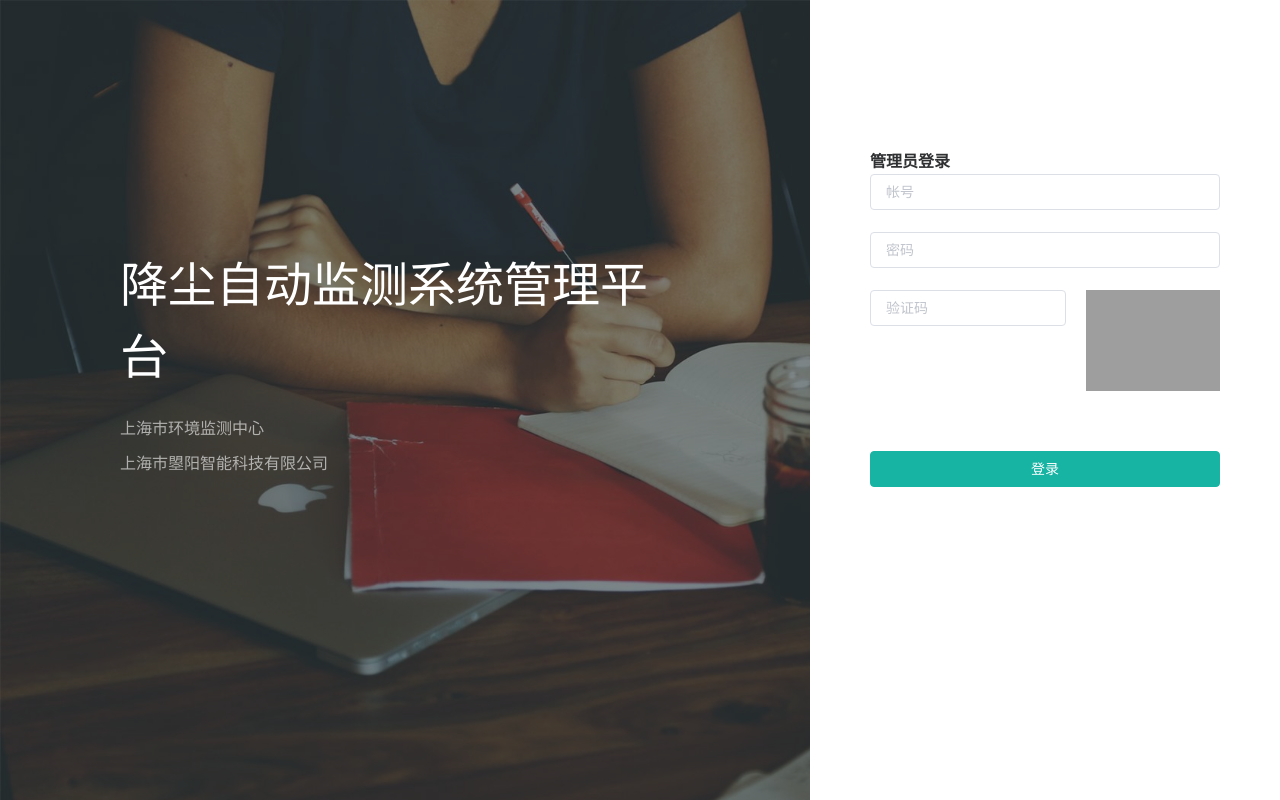
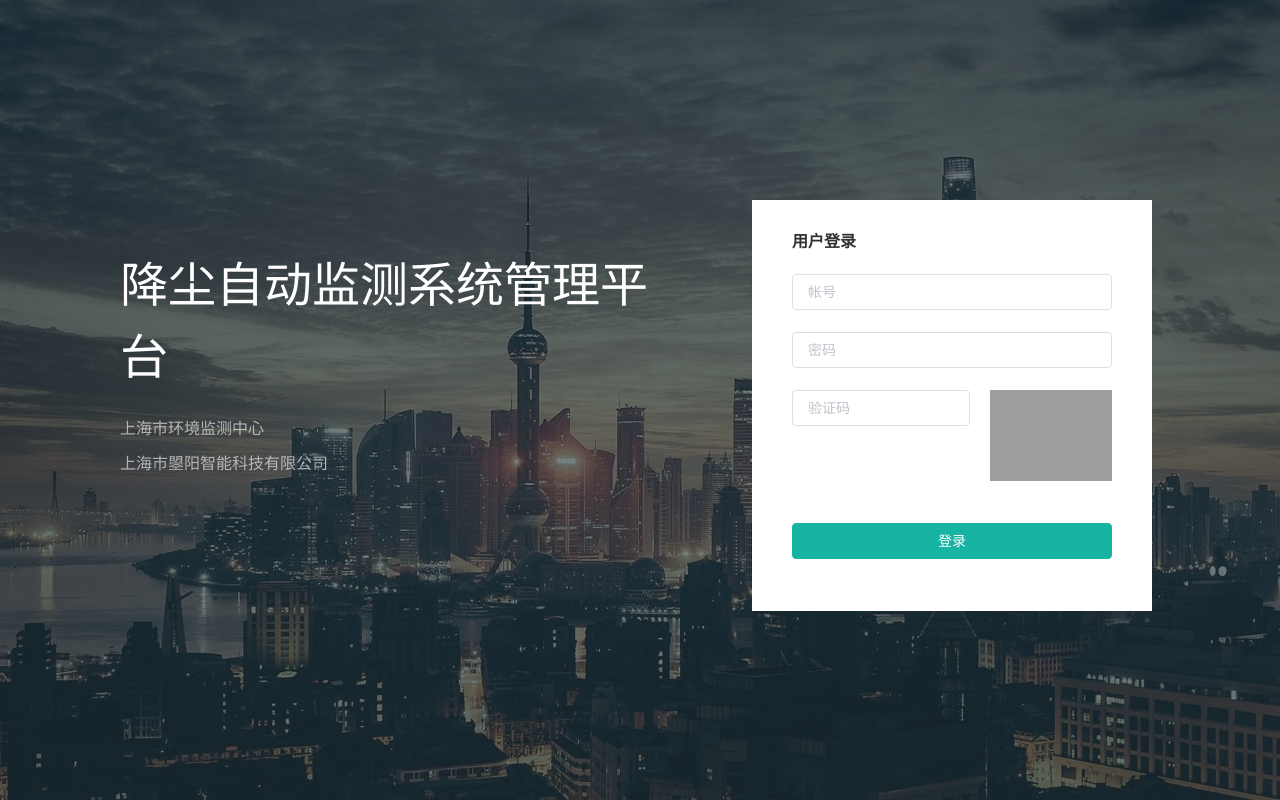
Before and after one commit to linlijia/dust-vue, a Vue app: page /#/login in a window 1280 px wide. Built offline with nearby package versions, Linux system fonts and the light colour scheme; what vue-cookie would draw is missing.

Commit message:
1. 修改了登录页

```diff
--- a/src/views/common/login.vue
+++ b/src/views/common/login.vue
@@ -8,7 +8,7 @@
           <p class="brand-info__intro">上海市曌阳智能科技有限公司</p>
         </div>
         <div class="login-main">
-          <h3 class="login-title">管理员登录</h3>
+          <h3 class="login-title">用户登录</h3>
           <el-form :model="dataForm" :rules="dataRule" ref="dataForm" @keyup.enter.native="dataFormSubmit()" status-icon>
             <el-form-item prop="userName">
               <el-input v-model="dataForm.userName" placeholder="帐号"></el-input>
@@ -154,15 +154,16 @@
     }
     .login-main {
       position: absolute;
-      top: 0;
-      right: 0;
-      padding: 150px 60px 180px;
-      width: 470px;
-      min-height: 100%;
+      top: 25%;
+      right: 10%;
+      padding: 30px 40px;
+      width: 400px;
+      min-height: 35%;
       background-color: #fff;
     }
     .login-title {
       font-size: 16px;
+      margin-bottom: 20px;
     }
     .login-captcha {
       overflow: hidden;
@@ -173,7 +174,7 @@
     }
     .login-btn-submit {
       width: 100%;
-      margin-top: 38px;
+      margin-top: 20px;
     }
   }
 </style>
```
Also changed, not shown: src/views/modules/generator/deviceimage.vue (+10 -6 lines), src/assets/img/login_bg.jpg.
